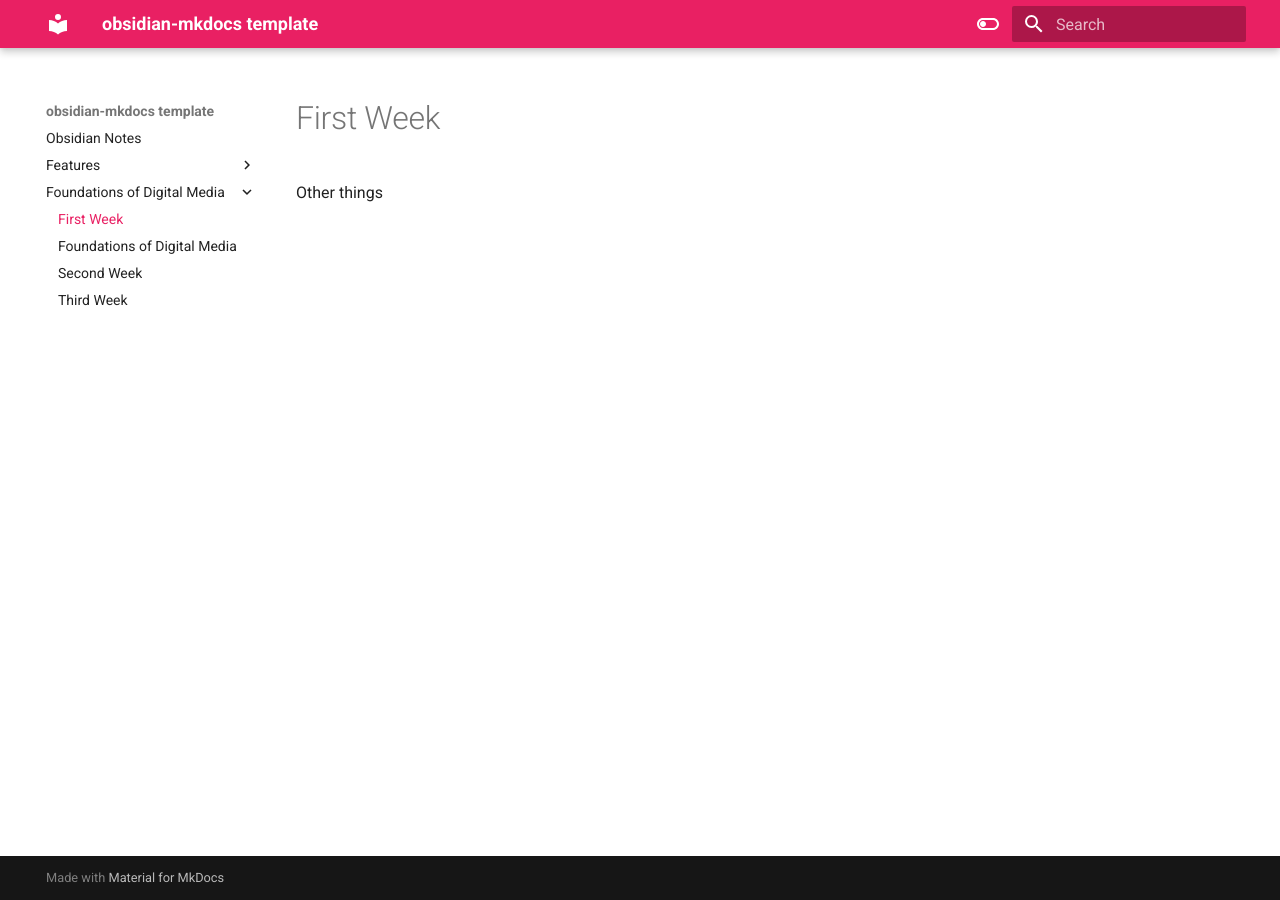
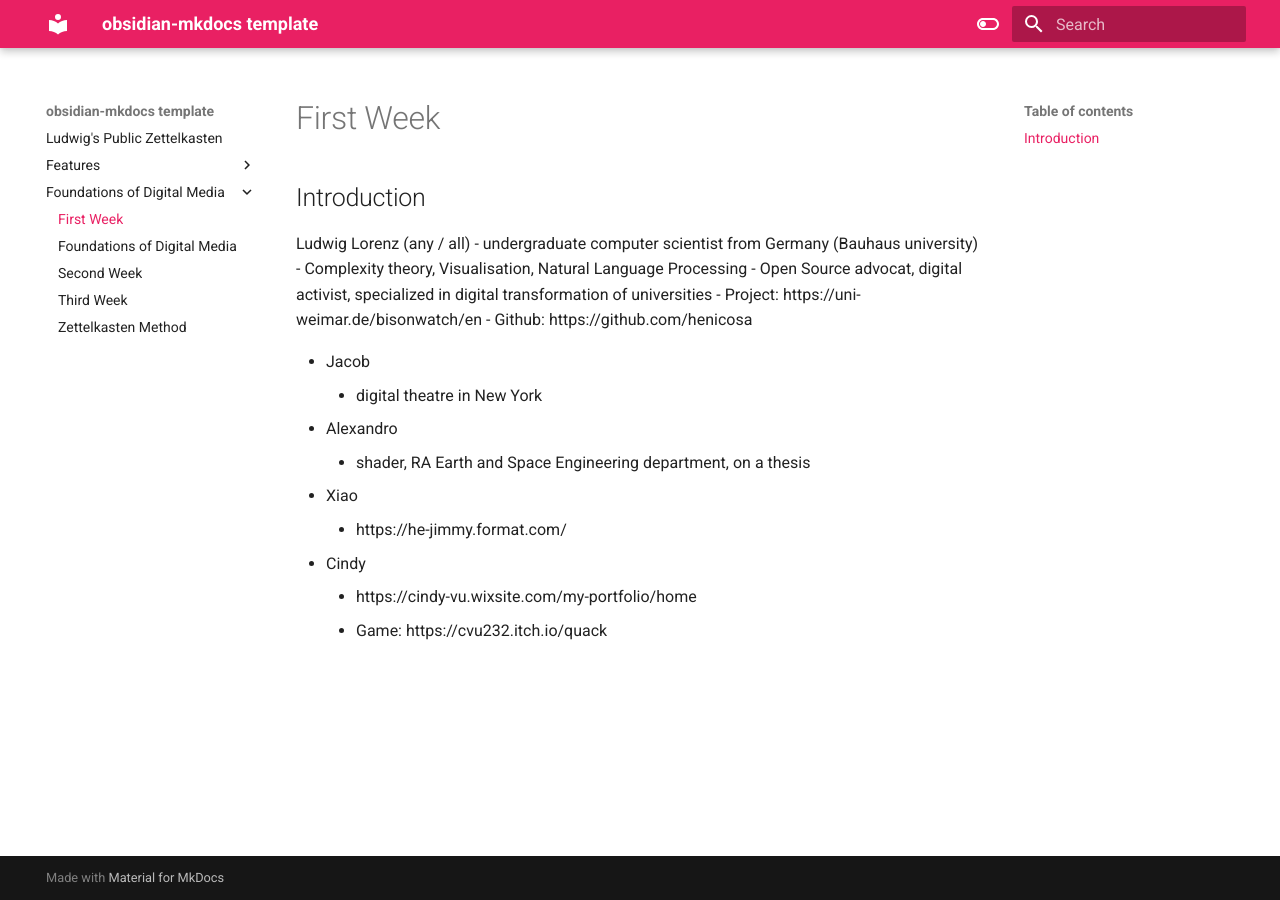
Before and after one commit to henicosa/foundations-diary, an MkDocs documentation site: the page built from docs/Foundations of Digital Media/First Week.md, in a window 1280 px wide. Built offline with MkDocs 1.6.1 and Material for MkDocs 9.7.7, drawn with Linux system fonts in a browser that asks for light colours.

Commit message:
”17Okt2022-2143”

```diff
--- a/docs/Foundations of Digital Media/First Week.md
+++ b/docs/Foundations of Digital Media/First Week.md
@@ -1 +1,17 @@
-Other things
+## Introduction
+Ludwig Lorenz (any / all)
+- undergraduate computer scientist from Germany (Bauhaus university)
+- Complexity theory, Visualisation, Natural Language Processing
+- Open Source advocat, digital activist, specialized in digital transformation of universities
+- Project: https://uni-weimar.de/bisonwatch/en
+- Github: https://github.com/henicosa
+
+- Jacob
+	- digital theatre in New York
+- Alexandro
+	- shader, RA Earth and Space Engineering department, on a thesis
+- Xiao
+	- https://he-jimmy.format.com/
+- Cindy
+	- https://cindy-vu.wixsite.com/my-portfolio/home
+	- Game: https://cvu232.itch.io/quack
```
Also changed, not shown: docs/Foundations of Digital Media/Foundations of Digital Media.md (+9 -16 lines), docs/Foundations of Digital Media/Zettelkasten Method.md (added, +3 -0 lines), docs/index.md (+15 -10 lines).
